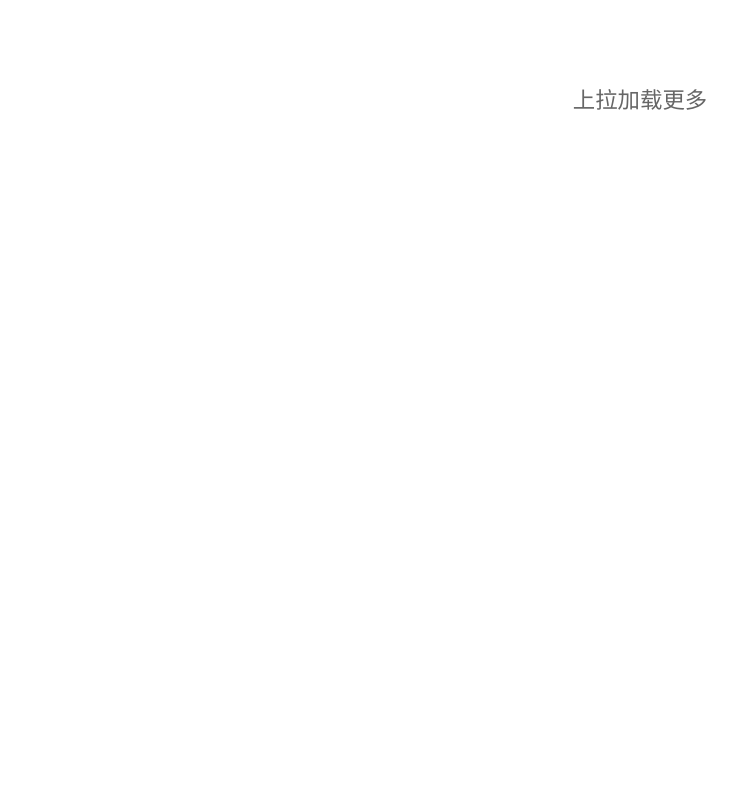
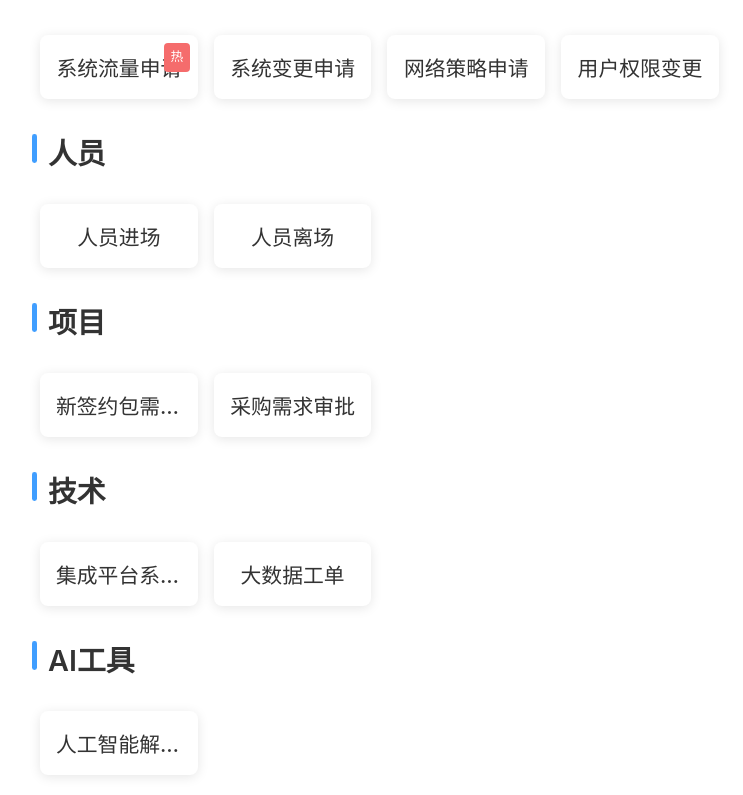
Before and after one commit to hesangang/pch5, a Vue app: page / in a window 1280 px wide. Shown: the part 1085-1880 px from the top of the page, without its empty margins (0-743 px from the left). Before the commit the page ends 1223 px from the top, so only its background shows below. Built offline with nearby package versions, Linux system fonts and the light colour scheme.

Commit message:
调整数据结构,添加工单中心数据

```diff
--- a/src/views/TechPortal.vue
+++ b/src/views/TechPortal.vue
@@ -117,6 +117,26 @@
           </div>
         </section>
 
+        <!-- 工单中心区域 -->
+        <section v-for="(category, index) in workOrdersData" :key="index" class="card-section">
+          <div class="category-header">
+            <h3 class="category-title">{{ category.category }}</h3>
+          </div>
+          <div class="card-grid">
+            <div v-for="(item, itemIndex) in category.items"
+                :key="itemIndex"
+                class="card"
+                @click="openCard(item)"
+                @touchstart="handleTouchStart"
+                @touchend="handleTouchEnd">
+              <div class="card-content">
+                <span class="card-name">{{ item.name }}</span>
+              </div>
+              <span v-if="item.hot" class="hot-tag">热</span>
+            </div>
+          </div>
+        </section>
+
       </div>
     </pull-refresh>
 
@@ -202,8 +222,10 @@ const userInfo = ref({
 })
 
 // 技术门户
-const techPortalData = ref({
-  devTools: [
+const techPortalData = ref([
+  {
+    category: '研发工具',
+    items: [
       { name: 'CODING', icon: logoImg, hot: true, desc: '代码托管平台' },
       { name: '集成平台', icon: logoImg, desc: '系统集成工具' },
       { name: '伊利通服务', icon: logoImg, desc: '通用服务平台' },
@@ -212,28 +234,80 @@ const techPortalData = ref({
       { name: '数据平台', icon: logoImg, desc: '数据分析工具' },
       { name: '测试平台', icon: logoImg, hot: true, desc: '自动化测试' },
       { name: '监控中心', icon: logoImg, desc: '系统监控' }
-  ],
-  cloudServices: [
+    ]
+  },
+  {
+    category: '混合云',
+    items: [
       { name: '便签办公系统', icon: logoImg, hot: true, desc: '高效办公工具' },
       { name: '私有云K8s-测试', icon: logoImg, hot: true, desc: '容器编排测试环境' },
       { name: '私有云K8s-生产', icon: logoImg, hot: true, desc: '容器编排生产环境' },
       { name: '云存储服务', icon: logoImg, desc: '对象存储' },
       { name: '数据库服务', icon: logoImg, desc: '关系型数据库' },
       { name: '消息队列', icon: logoImg, desc: '分布式消息服务' }
-  ],
-  aiTools: [
+    ]
+  },
+  {
+    category: 'AI工具',
+    items: [
       { name: 'YILI-GPT', icon: logoImg, hot: true, desc: 'AI助手' },
       { name: 'AI代码助手', icon: logoImg, desc: '智能编程辅助' },
       { name: 'AI数据分析', icon: logoImg, desc: '智能数据处理' },
       { name: '知识库智能搜索', icon: logoImg, hot: true, desc: '智能文档检索' }
-  ],
-  workOrders: [
-    { name: '问题工单', icon: 'issue-ticket', hot: true, description: '提交和跟踪技术问题' },
-    { name: '需求工单', icon: 'requirement-ticket', hot: false, description: '提交新功能或改进需求' },
-    { name: '运维工单', icon: 'ops-ticket', hot: true, description: '服务器和系统维护请求' },
-    { name: '故障工单', icon: 'fault-ticket', hot: false, description: '报告系统故障和错误' }
     ]
-});
+  },
+  {
+    category: '云服务',
+    items: [
+      { name: '便签办公系统', icon: logoImg, hot: true, desc: '高效办公工具' },
+      { name: '私有云K8s-测试', icon: logoImg, hot: true, desc: '容器编排测试环境' },
+      { name: '私有云K8s-生产', icon: logoImg, hot: true, desc: '容器编排生产环境' },
+      { name: '云存储服务', icon: logoImg, desc: '对象存储' },
+      { name: '数据库服务', icon: logoImg, desc: '关系型数据库' },
+      { name: '消息队列', icon: logoImg, desc: '分布式消息服务' }
+    ]
+  }
+]);
+
+// 工单中心数据
+const workOrdersData = ref([
+  {
+    category: '系统变更',
+    items: [
+      { name: '系统流量申请', icon: 'flow-icon', hot: true, desc: '系统变更相关申请' },
+      { name: '系统变更申请', icon: 'change-icon', desc: '系统变更相关申请' },
+      { name: '网络策略申请', icon: 'network-icon', desc: '网络策略相关申请' },
+      { name: '用户权限变更', icon: 'permission-icon', desc: '用户权限相关变更' }
+    ]
+  },
+  {
+    category: '人员',
+    items: [
+      { name: '人员进场', icon: 'entry-icon', desc: '人员进场相关申请' },
+      { name: '人员离场', icon: 'exit-icon', desc: '人员离场相关申请' }
+    ]
+  },
+  {
+    category: '项目',
+    items: [
+      { name: '新签约包需求审批', icon: 'package-icon', desc: '项目相关审批' },
+      { name: '采购需求审批', icon: 'purchase-icon', desc: '采购相关审批' }
+    ]
+  },
+  {
+    category: '技术',
+    items: [
+      { name: '集成平台系统链路入口注册', icon: 'integration-icon', desc: '技术相关注册' },
+      { name: '大数据工单', icon: 'bigdata-icon', desc: '技术相关工单' }
+    ]
+  },
+  {
+    category: 'AI工具',
+    items: [
+      { name: '人工智能解决方案工单', icon: 'ai-icon', desc: 'AI工具相关工单' }
+    ]
+  }
+]);
 
 // 监听窗口大小变化
 const handleResize = () => {
@@ -312,33 +386,33 @@ onUnmounted(() => {
 
 // 计算属性
 const filteredDevTools = computed(() => {
-  if (!searchText.value) return techPortalData.value.devTools;
-  return techPortalData.value.devTools.filter(item =>
+  if (!searchText.value) return techPortalData.value[0].items;
+  return techPortalData.value[0].items.filter(item =>
     item.name.toLowerCase().includes(searchText.value.toLowerCase()) ||
     (item.desc && item.desc.toLowerCase().includes(searchText.value.toLowerCase()))
   );
 });
 
 const filteredCloudServices = computed(() => {
-  if (!searchText.value) return techPortalData.value.cloudServices;
-  return techPortalData.value.cloudServices.filter(item =>
+  if (!searchText.value) return techPortalData.value[1].items;
+  return techPortalData.value[1].items.filter(item =>
     item.name.toLowerCase().includes(searchText.value.toLowerCase()) ||
     (item.desc && item.desc.toLowerCase().includes(searchText.value.toLowerCase()))
   );
 });
 
 const filteredAiTools = computed(() => {
-  if (!searchText.value) return techPortalData.value.aiTools;
-  return techPortalData.value.aiTools.filter(item =>
+  if (!searchText.value) return techPortalData.value[2].items;
+  return techPortalData.value[2].items.filter(item =>
     item.name.toLowerCase().includes(searchText.value.toLowerCase()) ||
     (item.desc && item.desc.toLowerCase().includes(searchText.value.toLowerCase()))
   );
 });
 
 const filteredWorkOrders = computed(() => {
-  if (!searchText.value) return techPortalData.value.workOrders;
+  if (!searchText.value) return techPortalData.value[3].items;
   const text = searchText.value.toLowerCase();
-  return techPortalData.value.workOrders.filter(item =>
+  return techPortalData.value[3].items.filter(item =>
     item.name.toLowerCase().includes(text) ||
     item.description.toLowerCase().includes(text)
   );
@@ -355,7 +429,7 @@ const handleLoadMore = () => {
   // 这里添加加载更多数据的逻辑
 
   // 模拟数据加载完毕
-  if (techPortalData.value.cloudServices.length > 15) {
+  if (techPortalData.value[1].items.length > 15) {
     hasMore.value = false;
   } else {
     // 模拟添加更多数据
@@ -363,7 +437,7 @@ const handleLoadMore = () => {
       { name: '新增服务1', icon: logoImg, desc: '新增云服务' },
       { name: '新增服务2', icon: logoImg, desc: '新增云服务' }
     ];
-    techPortalData.value.cloudServices.push(...newItems);
+    techPortalData.value[1].items.push(...newItems);
   }
 }
 
```
Lines whose indentation alone changed are shown as unchanged.
